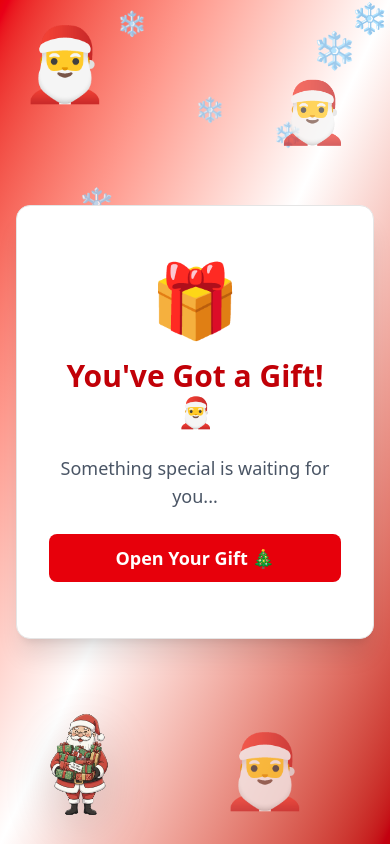
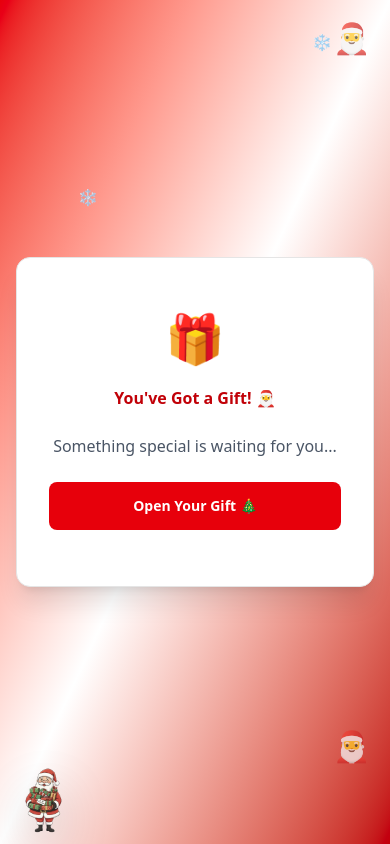
Before and after one commit to SBK0910/secretsanta, a Next.js app: page / in a window 390 px wide. Built offline with nearby package versions, Linux system fonts and the light colour scheme.

Commit message:
fix: adjust video playback delay and improve responsive design for snowflakes and text elements

```diff
--- a/app/page.tsx
+++ b/app/page.tsx
@@ -21,7 +21,7 @@ export default function Home() {
 			if (videoRef.current) {
 				videoRef.current.play();
 			}
-		}, 100);
+		}, 1000);
 	};
 
 	const handleVideoEnd = () => {
@@ -65,13 +65,13 @@ export default function Home() {
 	return (
 		<div className="relative flex min-h-screen items-center justify-center overflow-hidden bg-linear-to-br from-red-600 via-white to-red-700 p-4">
 			{/* Santa Image - fixed position bottom left, non-colliding */}
-			<div className="fixed bottom-4 left-4 z-0 pointer-events-none select-none">
+			<div className="fixed bottom-1 left-1 z-0 pointer-events-none select-none">
 				<Image
 					src="/santa.png"
 					alt="Santa Claus"
 					width={300}
 					height={300}
-					className="drop-shadow-2xl object-contain w-32 md:w-40 lg:w-48"
+					className="drop-shadow-2xl object-contain w-20 sm:w-32 md:w-40 lg:w-48"
 					style={{
 						mixBlendMode: 'multiply',
 						filter: 'drop-shadow(0 20px 25px rgb(0 0 0 / 0.15))'
@@ -84,24 +84,23 @@ export default function Home() {
 			{/* Animated Christmas Background */}
 			<div className="absolute inset-0 overflow-hidden">
 				{/* Snowflakes */}
-				<div className="snowflake absolute text-red-200 text-2xl animate-[fall_10s_linear_infinite]" style={{ left: '10%', animationDelay: '0s' }}>❄</div>
-				<div className="snowflake absolute text-white text-3xl animate-[fall_12s_linear_infinite]" style={{ left: '20%', animationDelay: '2s' }}>❄</div>
-				<div className="snowflake absolute text-red-100 text-2xl animate-[fall_15s_linear_infinite]" style={{ left: '30%', animationDelay: '4s' }}>❄</div>
-				<div className="snowflake absolute text-white text-4xl animate-[fall_11s_linear_infinite]" style={{ left: '40%', animationDelay: '1s' }}>❄</div>
-				<div className="snowflake absolute text-red-200 text-2xl animate-[fall_13s_linear_infinite]" style={{ left: '50%', animationDelay: '3s' }}>❄</div>
-				<div className="snowflake absolute text-white text-3xl animate-[fall_14s_linear_infinite]" style={{ left: '60%', animationDelay: '5s' }}>❄</div>
-				<div className="snowflake absolute text-red-100 text-2xl animate-[fall_16s_linear_infinite]" style={{ left: '70%', animationDelay: '2s' }}>❄</div>
-				<div className="snowflake absolute text-white text-4xl animate-[fall_12s_linear_infinite]" style={{ left: '80%', animationDelay: '4s' }}>❄</div>
-				<div className="snowflake absolute text-red-200 text-3xl animate-[fall_15s_linear_infinite]" style={{ left: '90%', animationDelay: '6s' }}>❄</div>
+				<div className="snowflake absolute text-red-200 sm:text-base md:text-2xl animate-[fall_10s_linear_infinite]" style={{ left: '10%', animationDelay: '0s' }}>❄</div>
+				<div className="snowflake absolute text-white sm:text-base md:text-3xl animate-[fall_12s_linear_infinite]" style={{ left: '20%', animationDelay: '2s' }}>❄</div>
+				<div className="hidden sm:block snowflake absolute text-red-100 sm:text-base md:text-2xl animate-[fall_15s_linear_infinite]" style={{ left: '30%', animationDelay: '4s' }}>❄</div>
+				<div className="snowflake absolute text-white sm:text-base md:text-4xl animate-[fall_11s_linear_infinite]" style={{ left: '40%', animationDelay: '1s' }}>❄</div>
+				<div className="hidden sm:block snowflake absolute text-red-200 sm:text-base md:text-2xl animate-[fall_13s_linear_infinite]" style={{ left: '50%', animationDelay: '3s' }}>❄</div>
+				<div className="snowflake absolute text-white sm:text-base md:text-3xl animate-[fall_14s_linear_infinite]" style={{ left: '60%', animationDelay: '5s' }}>❄</div>
+				<div className="hidden sm:block snowflake absolute text-red-100 sm:text-base md:text-2xl animate-[fall_16s_linear_infinite]" style={{ left: '70%', animationDelay: '2s' }}>❄</div>
+				<div className="snowflake absolute text-white sm:text-base md:text-4xl animate-[fall_12s_linear_infinite]" style={{ left: '80%', animationDelay: '4s' }}>❄</div>
+				<div className="hidden sm:block snowflake absolute text-red-200 sm:text-base md:text-3xl animate-[fall_15s_linear_infinite]" style={{ left: '90%', animationDelay: '6s' }}>❄</div>
 
 				{/* Santa and Christmas decorations */}
-				<div className="absolute top-10 left-5 text-7xl animate-bounce" style={{ animationDuration: '2s' }}>🎅</div>
-				<div className="absolute top-20 right-10 text-6xl animate-pulse">🎅</div>
-				<div className="absolute bottom-10 right-20 text-7xl animate-pulse" style={{ animationDelay: '2s' }}>🎅</div>
-				<div className="absolute top-1/3 left-20 text-5xl opacity-60 animate-pulse">🤶</div>
-				<div className="absolute top-2/3 right-10 text-5xl opacity-60">🎁</div>
-				<div className="absolute top-1/2 left-5 text-4xl opacity-40">⭐</div>
-				<div className="absolute bottom-1/3 right-5 text-4xl opacity-40 animate-bounce" style={{ animationDuration: '4s' }}>🔔</div>
+				<div className="absolute top-5 right-5 text-3xl sm:text-5xl md:text-6xl animate-pulse">🎅</div>
+				<div className="absolute bottom-20 right-5 text-3xl sm:text-5xl md:text-6xl animate-pulse" style={{ animationDelay: '2s' }}>🎅</div>
+				<div className="hidden md:block absolute top-1/3 left-20 text-5xl opacity-60 animate-pulse">🤶</div>
+				<div className="hidden md:block absolute top-2/3 right-10 text-5xl opacity-60">🎁</div>
+				<div className="hidden lg:block absolute top-1/2 left-5 text-4xl opacity-40">⭐</div>
+				<div className="hidden lg:block absolute bottom-1/3 right-5 text-4xl opacity-40 animate-bounce" style={{ animationDuration: '4s' }}>🔔</div>
 			</div>
 
 			<main className="relative z-10 flex w-full max-w-4xl flex-col items-center justify-center gap-8">
@@ -109,16 +108,16 @@ export default function Home() {
 				{!showVideo && !showForm && !submitted && (
 					<Card className="w-full max-w-md shadow-xl animate-in fade-in zoom-in duration-500">
 						<CardContent className="p-8 text-center space-y-6">
-							<div className="text-7xl">🎁</div>
-							<h1 className="text-3xl font-bold text-red-700">
+							<div className="text-5xl sm:text-7xl">🎁</div>
+							<h1 className="sm:text-base md:text-2xl lg:text-3xl font-bold text-red-700">
 								You&apos;ve Got a Gift! 🎅
 							</h1>
-							<p className="text-lg text-gray-600">
+							<p className="sm:text-base md:text-lg text-gray-600">
 								Something special is waiting for you...
 							</p>
 							<Button
 								onClick={handleClaimClick}
-								className="w-full bg-red-600 hover:bg-red-700 text-white font-semibold text-lg py-6"
+								className="w-full bg-red-600 hover:bg-red-700 text-white font-semibold sm:text-base md:text-lg py-6"
 							>
 								Open Your Gift 🎄
 							</Button>
@@ -150,10 +149,10 @@ export default function Home() {
 						<CardContent className="p-6">
 							<div className="space-y-4">
 						<div className="text-center space-y-2">
-								<h1 className="text-2xl font-bold text-red-700">
+							<h1 className="text-lg md:text-xl lg:text-2xl font-bold text-red-700">
 								🎅 Congratulations! 🎅
 							</h1>
-									<p className="text-gray-600">
+								<p className="text-sm sm:text-base md:text-lg text-gray-600">
 									Enter your phone number to receive your ₹1000 Amazon voucher!
 								</p>
 								</div>
@@ -162,18 +161,18 @@ export default function Home() {
 								<div>
 								<Input
 									type="tel"
-											placeholder="Enter 10-digit phone number"
+									placeholder="10-digit phone number"
 									value={phoneNumber}
 									onChange={(e) => setPhoneNumber(e.target.value.replace(/\D/g, "").slice(0, 10))}
 									maxLength={10}
-											className="text-lg"
+									className="text-sm sm:text-base md:text-lg"
 									required
 								/>
 								</div>
 
 								<Button
 									type="submit"
-									className="w-full bg-red-600 hover:bg-red-700 text-white font-semibold"
+									className="w-full bg-red-600 hover:bg-red-700 text-white font-semibold text-sm sm:text-base md:text-lg py-3"
 									disabled={loading}
 								>
 									{loading ? "Sending..." : "Claim My Voucher 🎅🎁"}
@@ -189,13 +188,13 @@ export default function Home() {
 				<Card className="w-full max-w-md shadow-xl animate-in fade-in zoom-in duration-500 border-2 border-red-200">
 					<CardContent className="p-8 text-center space-y-4 bg-linear-to-b from-white to-red-50">
 					<div className="text-6xl">🎅🎉</div>
-						<h1 className="text-3xl font-bold text-red-700">
+					<h1 className="text-base md:text-2xl lg:text-3xl font-bold text-red-700">
 						Success!
 					</h1>
-							<p className="text-lg text-gray-600">
+						<p className="text-sm sm:text-base md:text-lg text-gray-600">
 							Your ₹1000 Amazon voucher has been sent to your phone number!
 						</p>
-							<p className="text-sm text-gray-500">
+						<p className="text-sm sm:text-base text-gray-500">
 								Please check your SMS/Email for the voucher code.
 							</p>
 						</CardContent>
```
Lines whose indentation alone changed are shown as unchanged.
